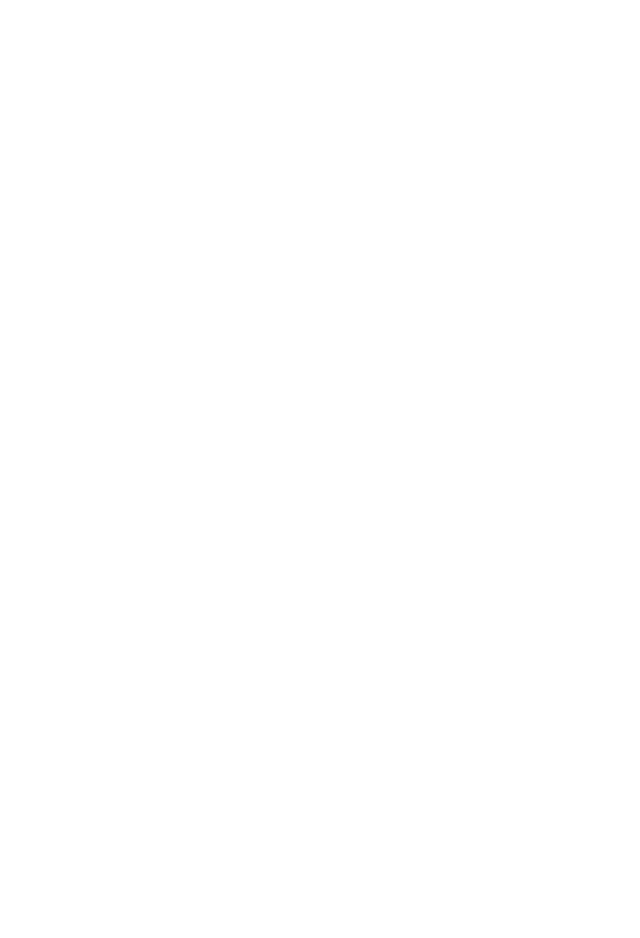
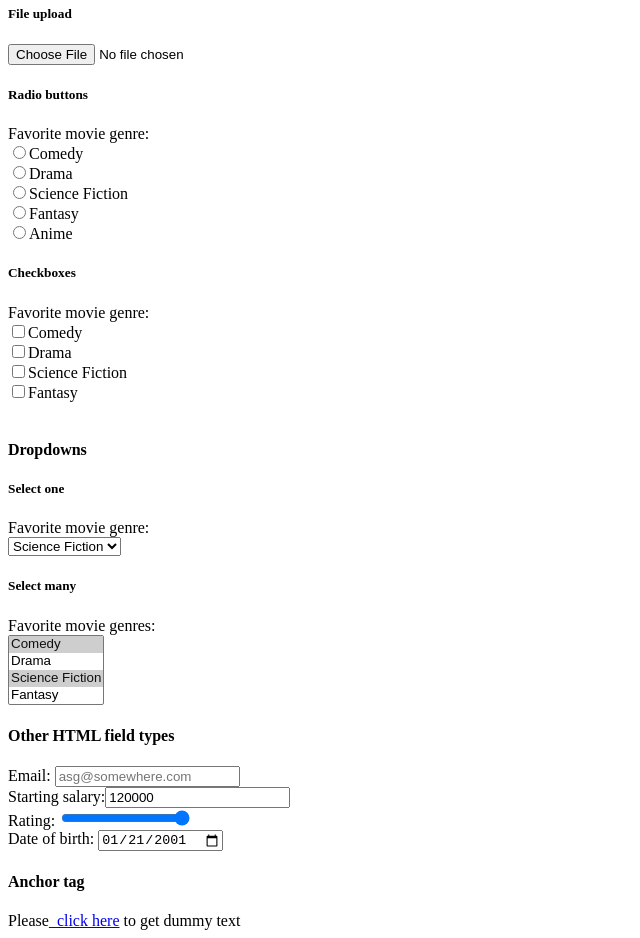
Before and after one commit to Aditya-sairam/kanbas-react-web-app-cs5610-2024, a React (Create React App) app: page /#/Labs/Lab1 in a window 1280 px wide. Before the commit this address led to /#/Labs/TOC. Shown: the part 2540-3478 px from the top of the page, without its empty margins (0-640 px from the left). Before the commit the page ends 2212 px from the top, so only its background shows below. Built offline with nearby package versions, Linux system fonts and the light colour scheme.

Commit message:
Added Navigation for labs

```diff
--- a/package.json
+++ b/package.json
@@ -12,6 +12,8 @@
     "@types/react-dom": "^18.3.0",
     "react": "^18.3.1",
     "react-dom": "^18.3.1",
+    "react-router": "^6.26.2",
+    "react-router-dom": "^6.26.2",
     "react-scripts": "5.0.1",
     "typescript": "^4.9.5",
     "web-vitals": "^2.1.4"
--- a/src/App.tsx
+++ b/src/App.tsx
@@ -1,10 +1,17 @@
 import React from "react";
 import Labs from "./Labs";
+import TOC from "./Labs/TOC";
+import { HashRouter, Navigate, Route, Routes } from "react-router-dom";
 
 export default function App(){
   return(
+    <HashRouter>
     <div>
-      <Labs />
+      <Routes>
+        <Route path="/" element={<TOC  />} />
+      <Route path="/Labs/*" element={<Labs />} />
+      </Routes>
     </div>
+    </HashRouter>
   )
 }
--- a/src/Labs/Lab1/index.tsx
+++ b/src/Labs/Lab1/index.tsx
@@ -137,7 +137,102 @@
                     <input type="text" id="wd-text-fields-last-name" placeholder="Doe"
                         value="Wonderland" title="The last name" />
                     {/* copy rest of form elements here  */}
+                    <h5>Text boxes</h5>
+                    <label>Biography:</label><br />
+                    <textarea id="wd-textarea" cols={30} rows={10}>Lorem ipsum dolor sit amet, consectetur adipiscing elit, sed do eiusmod tempor incididunt ut labore et dolore magna aliqua. Ut enim ad minim veniam, quis nostrud exercitation ullamco laboris nisi ut aliquip ex ea commodo consequat. Duis aute irure dolor in reprehenderit in voluptate velit esse cillum dolore eu fugiat nulla pariatur. Excepteur sint occaecat cupidatat non proident, sunt in culpa qui officia deserunt mollit anim id est laborum.</textarea>
+                    <h5 id="wd-buttons">Buttons</h5>
+                    <button id="wd-all-good" onClick={() => alert("Life is Good!")} type="button">
+                        Hello World!
+                    </button>
+                    <h5>File upload</h5>
+                    <input id="wd-upload" type="file" />
+
+                    <h5 id="wd-radio-buttons">Radio buttons</h5>
+
+                    <label>Favorite movie genre:</label><br />
+
+                    <input type="radio" name="radio-genre" id="wd-radio-comedy" />
+                    <label htmlFor="wd-radio-comedy">Comedy</label><br />
+
+                    <input type="radio" name="radio-genre" id="wd-radio-drama" />
+                    <label htmlFor="wd-radio-drama">Drama</label><br />
+
+                    <input type="radio" name="radio-genre" id="wd-radio-scifi" />
+                    <label htmlFor="wd-radio-scifi">Science Fiction</label><br />
+
+                    <input type="radio" name="radio-genre" id="wd-radio-fantasy" />
+                    <label htmlFor="wd-radio-fantasy">Fantasy</label><br />
+
+                    <input type="radio" name="radio-genre" id="wd-radio-anime" />
+                    <label htmlFor="wd-radio-anime">Anime</label>
+
+                    <h5 id="wd-checkboxes">Checkboxes</h5>
+                    <label>Favorite movie genre:</label><br />
+
+                    <input type="checkbox" name="check-genre" id="wd-chkbox-comedy" />
+                    <label htmlFor="wd-chkbox-comedy">Comedy</label><br />
+
+                    <input type="checkbox" name="check-genre" id="wd-chkbox-drama" />
+                    <label htmlFor="wd-chkbox-drama">Drama</label><br />
+
+                    <input type="checkbox" name="check-genre" id="wd-chkbox-scifi" />
+                    <label htmlFor="wd-chkbox-scifi">Science Fiction</label><br />
+
+                    <input type="checkbox" name="check-genre" id="wd-chkbox-fantasy" />
+                    <label htmlFor="wd-chkbox-fantasy">Fantasy</label> <br />
+                    <br />
+                    <h4 id="wd-dropdowns">Dropdowns</h4>
+
+                    <h5>Select one</h5>
+                    <label htmlFor="wd-select-one-genre"> Favorite movie genre: </label><br />
+                    <select id="wd-select-one-genre">
+                        <option value="COMEDY">Comedy</option>
+                        <option value="DRAMA">Drama</option>
+                        <option selected value="SCIFI">
+                            Science Fiction</option>
+                        <option value="FANTASY">Fantasy</option>
+                    </select>
+
+                    <h5>Select many</h5>
+                    <label htmlFor="wd-select-many-genre"> Favorite movie genres: </label><br />
+                    <select id="wd-select-many-genre" multiple>
+                        <option selected value="COMEDY">Comedy</option>
+                        <option value="DRAMA">Drama</option>
+                        <option selected value="SCIFI">
+                            Science Fiction</option>
+                        <option value="FANTASY">Fantasy</option>
+                    </select>
+
+                    <h4>Other HTML field types</h4>
+
+                    <label htmlFor="wd-text-fields-email"> Email: </label>
+                    <input type="email"
+                        placeholder="asg@somewhere.com"
+                        id="wd-text-fields-email" /><br />
+
+                    <label htmlFor="wd-text-fields-salary-start"> Starting salary:
+                    </label>
+                    <input type="number"
+                        id="wd-text-fields-salary-start"
+                        placeholder="1000"
+                        value="120000" /><br />
+
+                    <label htmlFor="wd-text-fields-rating"> Rating: </label>
+                    <input type="range" id="wd-text-fields-rating"
+                        placeholder="Doe"
+                        max="5"
+                    /><br />
+
+                    <label htmlFor="wd-text-fields-dob"> Date of birth: </label>
+                    <input type="date"
+                        id="wd-text-fields-dob"
+                        value="2001-01-21" /><br />
                 </form>
+                <h4>Anchor tag</h4>
+                Please
+                <a id="wd-lipsum" href="https://www.lipsum.com"> &nbsp;click here</a>
+                &nbsp;to get dummy text<br />
+
 
             </div>
         </div>
--- /dev/null
+++ b/src/Labs/Lab2/index.tsx
@@ -0,0 +1,7 @@
+export default function Lab2() {
+    return (
+        <div>
+            <h2>Lab 2</h2>
+        </div>
+    )
+}
--- /dev/null
+++ b/src/Labs/Lab3/index.tsx
@@ -0,0 +1,7 @@
+export default function Lab3() {
+    return (
+        <div>
+            <h2>Lab 3</h2>
+        </div>
+    )
+}
--- /dev/null
+++ b/src/Labs/TOC.tsx
@@ -0,0 +1,12 @@
+import { Link } from "react-router-dom";
+
+export default function TOC() {
+    return (
+      <ul>
+        <li><Link to="/Labs">Labs</Link></li>
+        <li><Link to="/Labs/Lab1">Lab 1</Link></li>
+        <li><Link to="/Labs/Lab2">Lab 2</Link></li>
+        <li><Link to="/Labs/Lab3">Lab 3</Link></li>
+      </ul>
+    );
+  }
--- a/src/Labs/index.tsx
+++ b/src/Labs/index.tsx
@@ -1,10 +1,22 @@
+import { HashRouter, Navigate, Route, Routes } from "react-router-dom";
 import Lab1 from "./Lab1";
+import Lab2 from "./Lab2";
+import Lab3 from "./Lab3";
+import TOC from "./TOC";
 
 export default function Labs() {
     return(
-        <div id="wd-Labs">
-            <h1>Labs</h1>
-            <Lab1 />
+        <div>
+             <h1>Labs</h1>
+            <Routes>
+        <Route path="/" element={<Navigate to="TOC" />} />
+        <Route path="Lab1" element={<Lab1 />} />
+        <Route path="Lab2" element={<Lab2 />} />
+        <Route path="Lab3" element={<Lab3 />} />
+
+
+        </Routes>
         </div>
+
     )
 }
```
Also changed, not shown: 1 other file (tests, documents, lock files or other folders). Lines whose indentation alone changed are shown as unchanged.
